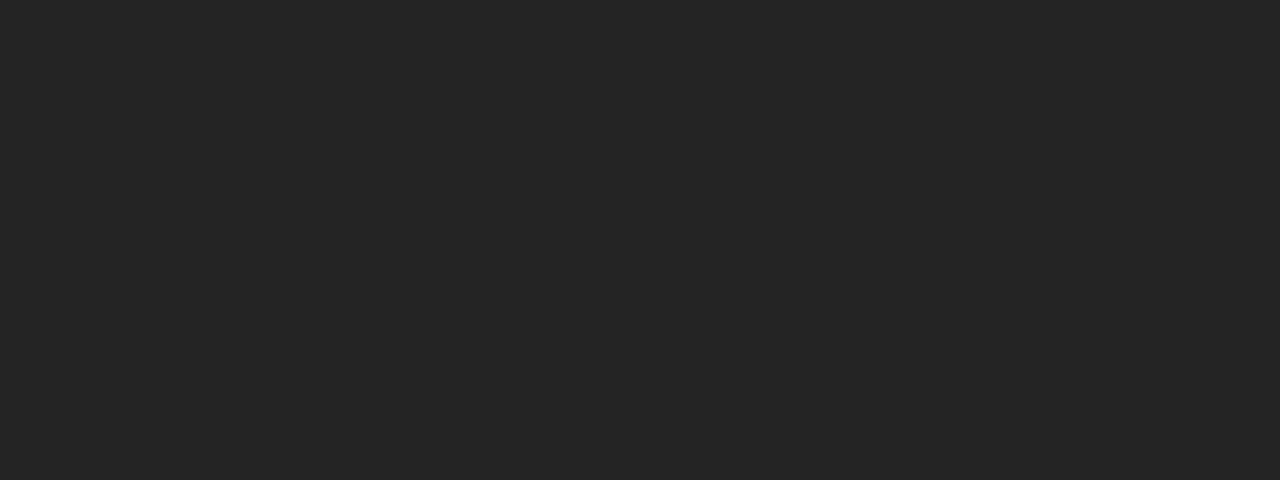
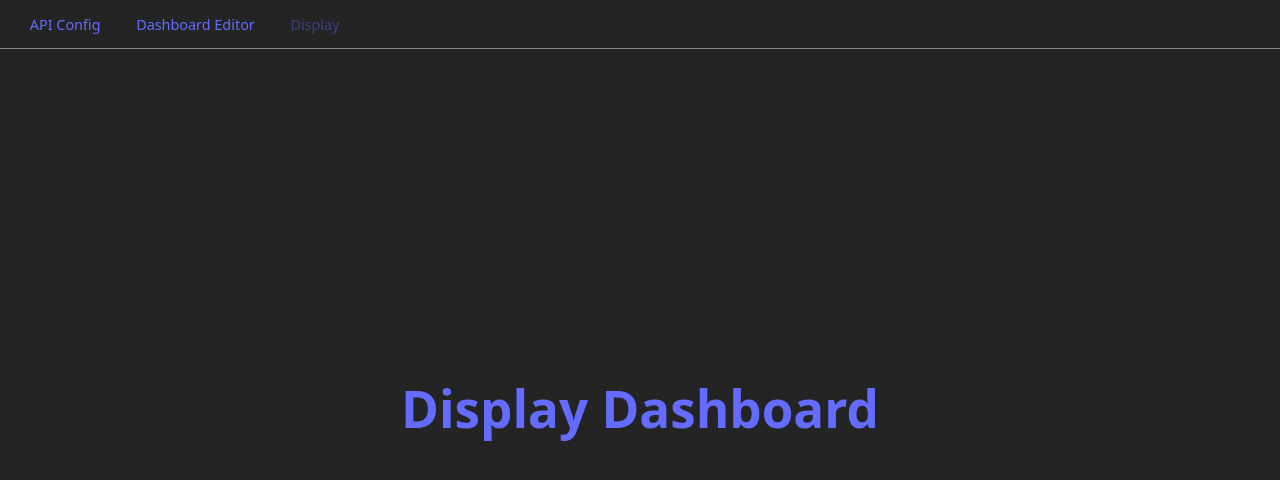
Before and after one commit to Nathan-Goebel-Reddacted/RUD, a React (Vite) app: page /display in a window 1280 px wide. Before the commit this address had no page. Shown: the top 480 px of the page. Built offline with nearby package versions, Linux system fonts and the light colour scheme.

Commit message:
RUD004 nav bar

```diff
--- /dev/null
+++ b/src/components/HUD/NavBar.css
@@ -0,0 +1,47 @@
+.nav-wrapper {
+  position: fixed;
+  top: 0;
+  left: 0;
+  right: 0;
+  z-index: 1000;
+  pointer-events: none;
+}
+
+.nav-bar {
+  display: flex;
+  align-items: center;
+  gap: 0.5rem;
+  padding: 0.5rem 1rem;
+  background-color: var(--background-color, #242424);
+  border-bottom: 1px solid var(--border-color, #888888);
+  transform: translateY(calc(-100% + 4px));
+  transition: transform 0.25s ease;
+  pointer-events: auto;
+}
+
+.nav-bar:hover {
+  transform: translateY(0);
+}
+
+.nav-btn {
+  background: none;
+  border: 1px solid transparent;
+  color: var(--text-color, #646cff);
+  cursor: pointer;
+  font-size: 0.9rem;
+  font-family: inherit;
+  padding: 0.35rem 0.8rem;
+  border-radius: 6px;
+  transition: background-color 0.15s, border-color 0.15s;
+}
+
+
+.nav-btn:hover:not(:disabled) {
+  border-color: var(--text-color, #646cff);
+  background-color: rgba(100, 108, 255, 0.1);
+}
+
+.nav-btn--active {
+  opacity: 0.4;
+  cursor: default;
+}
--- /dev/null
+++ b/src/components/HUD/NavBar.tsx
@@ -0,0 +1,38 @@
+import { useNavigate, useLocation } from "react-router";
+import "./NavBar.css";
+
+function NavBar() {
+  const navigate = useNavigate();
+  const location = useLocation();
+
+  const hiddenPaths = ["/", "/no-profile"];
+  if (hiddenPaths.includes(location.pathname)) return null;
+
+  const links = [
+    { label: "API Config",       path: "/api-config" },
+    { label: "Dashboard Editor", path: "/dashboard"  },
+    { label: "Display",          path: "/display"    },
+  ];
+
+  return (
+    <div className="nav-wrapper">
+      <nav className="nav-bar">
+        {links.map((link) => {
+          const isActive = location.pathname === link.path;
+          return (
+            <button
+              key={link.path}
+              className={`nav-btn${isActive ? " nav-btn--active" : ""}`}
+              onClick={() => !isActive && navigate(link.path)}
+              disabled={isActive}
+            >
+              {link.label}
+            </button>
+          );
+        })}
+      </nav>
+    </div>
+  );
+}
+
+export default NavBar;
--- a/src/index.css
+++ b/src/index.css
@@ -87,6 +87,12 @@
 .w-full      { width: 100%; }
 .text-center { text-align: center; }
 
+/* Pages avec navbar — padding pour ne pas etre masque par la zone trigger */
+.page-with-nav {
+  padding-top: 1rem;
+  width: 100%;
+}
+
 /* Retrocompatibilite (utilisees dans ProfilSettings.tsx) */
 .display-block { display: block; }
 .margin-10     { margin: 10px; }
--- a/src/main.tsx
+++ b/src/main.tsx
@@ -2,9 +2,12 @@
 import { createRoot } from 'react-dom/client'
 import { BrowserRouter, Routes,Route } from "react-router";
 import { ProfileProvider } from "@/contexts/ProfileContext";
+import NavBar from "@/components/HUD/NavBar";
 import App from '@/App.tsx'
 import NoProfile from '@/pages/noProfile.tsx'
 import Dashboard from '@/pages/dashboard.tsx'
+import ApiConfig from '@/pages/apiConfig.tsx'
+import DisplayDashboard from '@/pages/displayDashboard.tsx'
 import "@/translations/i18n";
 import '@/index.css'
 import '@/assets/Color.css'
@@ -13,10 +16,13 @@
   <StrictMode>
     <ProfileProvider>
       <BrowserRouter>
+        <NavBar />
         <Routes>
           <Route path="/" element={<App />} />
           <Route path="/no-profile" element={<NoProfile/>}/>
           <Route path="/dashboard" element={<Dashboard/>}/>
+          <Route path="/api-config" element={<ApiConfig/>}/>
+          <Route path="/display" element={<DisplayDashboard/>}/>
         </Routes>
       </BrowserRouter>
     </ProfileProvider>
--- /dev/null
+++ b/src/pages/apiConfig.tsx
@@ -0,0 +1,9 @@
+function ApiConfig() {
+  return (
+    <div className="page-with-nav">
+      <h1>API Configuration</h1>
+    </div>
+  );
+}
+
+export default ApiConfig;
--- a/src/pages/dashboard.tsx
+++ b/src/pages/dashboard.tsx
@@ -1,10 +1,9 @@
 import { useProfile } from "@/contexts/ProfileContext";
-
 
 function Dashboard() {
     const { profile } = useProfile();
     return (
-        <div>
+        <div className="page-with-nav">
         <h1>Dashboard Page</h1>
          {profile ? (
                 <p>Active profile: {profile.getProfileName()}</p>
--- /dev/null
+++ b/src/pages/displayDashboard.tsx
@@ -0,0 +1,9 @@
+function DisplayDashboard() {
+  return (
+    <div className="page-with-nav">
+      <h1>Display Dashboard</h1>
+    </div>
+  );
+}
+
+export default DisplayDashboard;
```
